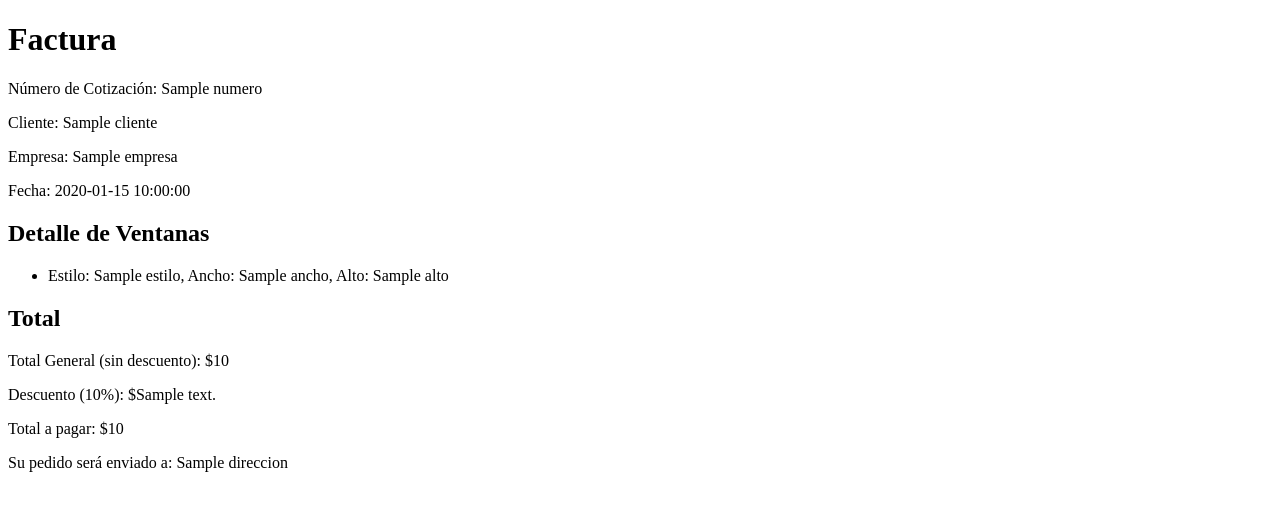
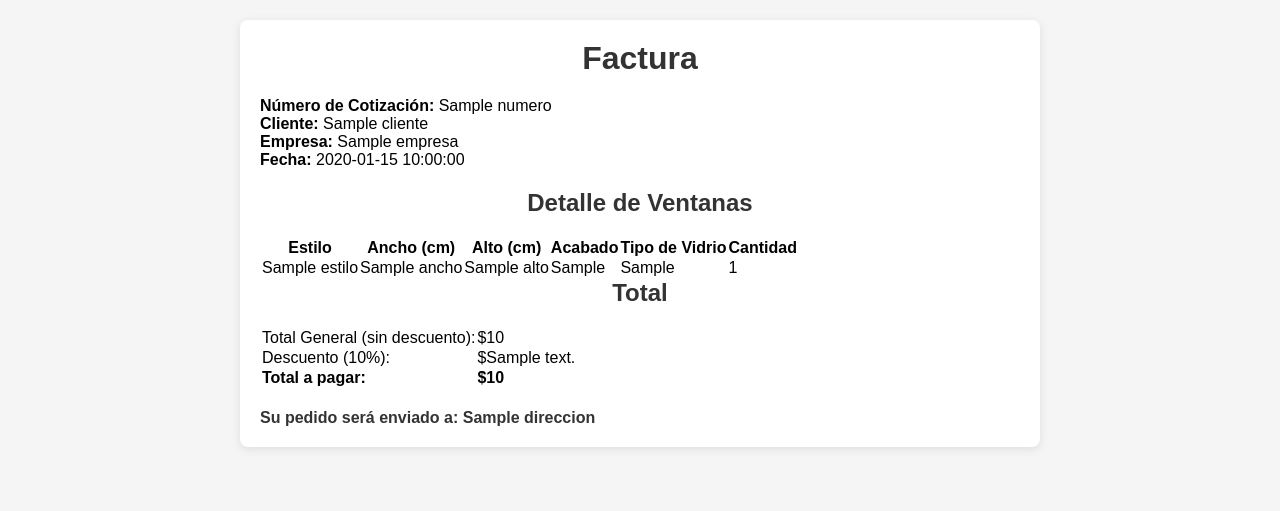
Before and after one commit to Andygaro05/sistema_cotizaciones_ventanas, a Flask app: template flask_cotizacion/templates/factura.html in a window 1280 px wide. Shown: the top 511 px of the page. Run offline with Flask 3, Linux system fonts and the light colour scheme; the template is opened without the code that fills it: most values are stand-ins (such as "Sample title", 1, 10 or a date in 2020).

Commit message:
version final con IU mas amigable

```diff
--- a/flask_cotizacion/Static/style.css
+++ b/flask_cotizacion/Static/styles.css
@@ -19,10 +19,41 @@ body {
     box-shadow: 0 2px 10px rgba(0, 0, 0, 0.1);
 }
 
-h1 {
+h1, h2 {
     margin-bottom: 20px;
     text-align: center;
     color: #333;
+}
+
+ul.menu-list {
+    list-style: none;
+    padding: 0;
+}
+
+ul.menu-list li {
+    text-align: center;
+    margin-bottom: 20px;
+}
+
+ul.menu-list li a {
+    text-decoration: none;
+    color: white;
+}
+
+button.btn, a.btn {
+    padding: 10px 20px;
+    background-color: #007bff;
+    color: white;
+    font-size: 16px;
+    border: none;
+    border-radius: 4px;
+    cursor: pointer;
+    text-align: center;
+    display: inline-block;
+}
+
+button.btn:hover, a.btn:hover {
+    background-color: #0056b3;
 }
 
 form {
@@ -50,21 +81,6 @@ select {
     font-size: 16px;
 }
 
-button.btn {
-    padding: 10px;
-    background-color: #28a745;
-    color: white;
-    font-size: 16px;
-    border: none;
-    border-radius: 4px;
-    cursor: pointer;
-    margin-top: 20px;
-}
-
-button.btn:hover {
-    background-color: #218838;
-}
-
 .window-section {
     background-color: #f9f9f9;
     border: 1px solid #ddd;
@@ -77,3 +93,23 @@ h3 {
     margin-bottom: 10px;
     color: #007bff;
 }
+
+.factura-details,
+.total-section {
+    margin-bottom: 20px;
+}
+
+.ventanas-list {
+    list-style: none;
+    margin-bottom: 20px;
+}
+
+.ventanas-list li {
+    margin-bottom: 10px;
+}
+
+.delivery-info {
+    font-weight: bold;
+    color: #333;
+    margin-top: 20px;
+}
--- a/flask_cotizacion/templates/factura.html
+++ b/flask_cotizacion/templates/factura.html
@@ -4,26 +4,66 @@
     <meta charset="UTF-8">
     <meta name="viewport" content="width=device-width, initial-scale=1.0">
     <title>Factura</title>
+    <link rel="stylesheet" href="{{ url_for('static', filename='styles.css') }}">
 </head>
 <body>
-    <h1>Factura</h1>
-    <p>Número de Cotización: {{ cotizacion.numero }}</p>
-    <p>Cliente: {{ cotizacion.cliente.nombre }}</p>
-    <p>Empresa: {{ cotizacion.cliente.empresa }}</p>
-    <p>Fecha: {{ cotizacion.fecha }}</p>
+    <div class="container">
+        <h1>Factura</h1>
 
-    <h2>Detalle de Ventanas</h2>
-    <ul>
-        {% for ventana in cotizacion.ventanas %}
-        <li>Estilo: {{ ventana.estilo }}, Ancho: {{ ventana.ancho }}, Alto: {{ ventana.alto }}</li>
-        {% endfor %}
-    </ul>
+        <div class="factura-details">
+            <p><strong>Número de Cotización:</strong> {{ cotizacion.numero }}</p>
+            <p><strong>Cliente:</strong> {{ cotizacion.cliente.nombre }}</p>
+            <p><strong>Empresa:</strong> {{ cotizacion.cliente.empresa }}</p>
+            <p><strong>Fecha:</strong> {{ cotizacion.fecha }}</p>
+        </div>
 
-    <h2>Total</h2>
-    <p>Total General (sin descuento): ${{ total + descuento }}</p>
-    <p>Descuento (10%): ${{ descuento }}</p>
-    <p>Total a pagar: ${{ total }}</p>
+        <h2>Detalle de Ventanas</h2>
+        <table class="table">
+            <thead>
+                <tr>
+                    <th>Estilo</th>
+                    <th>Ancho (cm)</th>
+                    <th>Alto (cm)</th>
+                    <th>Acabado</th>
+                    <th>Tipo de Vidrio</th>
+                    <th>Cantidad</th>
+                </tr>
+            </thead>
+            <tbody>
+                {% for ventana in cotizacion.ventanas %}
+                <tr>
+                    <td>{{ ventana.estilo }}</td>
+                    <td>{{ ventana.ancho }}</td>
+                    <td>{{ ventana.alto }}</td>
+                    <td>{{ ventana.acabado_aluminio }}</td>
+                    <td>{{ ventana.tipo_vidrio }}</td>
+                    <td>1</td> <!-- Assuming each row represents one window -->
+                </tr>
+                {% endfor %}
+            </tbody>
+        </table>
 
-    <p>Su pedido será enviado a: {{ cotizacion.cliente.direccion }}</p>
+        <div class="total-section">
+            <h2>Total</h2>
+            <table class="table-total">
+                <tbody>
+                    <tr>
+                        <td>Total General (sin descuento):</td>
+                        <td>${{ total + descuento }}</td>
+                    </tr>
+                    <tr>
+                        <td>Descuento (10%):</td>
+                        <td>${{ descuento }}</td>
+                    </tr>
+                    <tr class="final-total">
+                        <td><strong>Total a pagar:</strong></td>
+                        <td><strong>${{ total }}</strong></td>
+                    </tr>
+                </tbody>
+            </table>
+        </div>
+
+        <p class="delivery-info">Su pedido será enviado a: <strong>{{ cotizacion.cliente.direccion }}</strong></p>
+    </div>
 </body>
 </html>
```
Also changed, not shown: flask_cotizacion/templates/index.html (+7 -4 lines).
